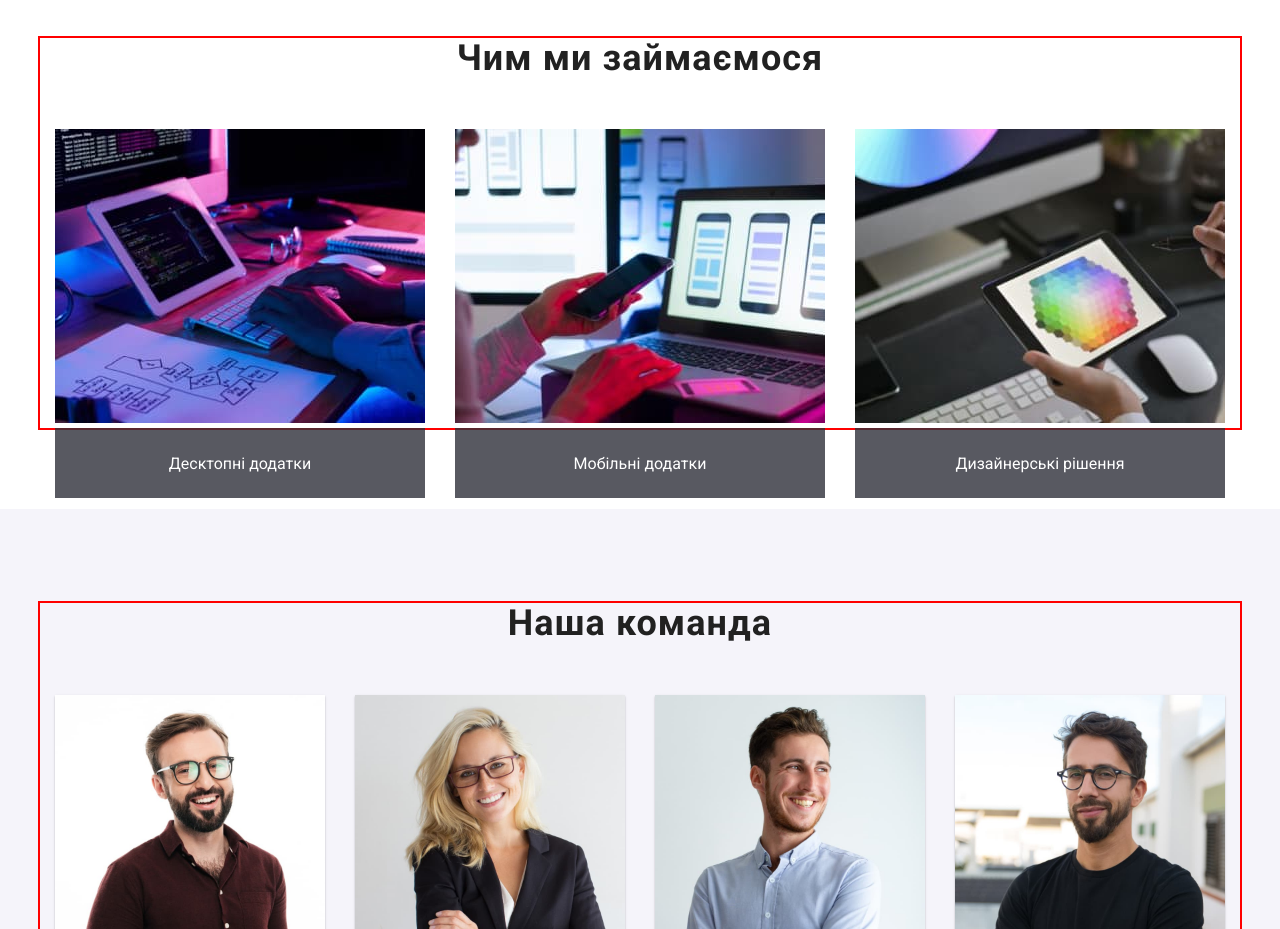
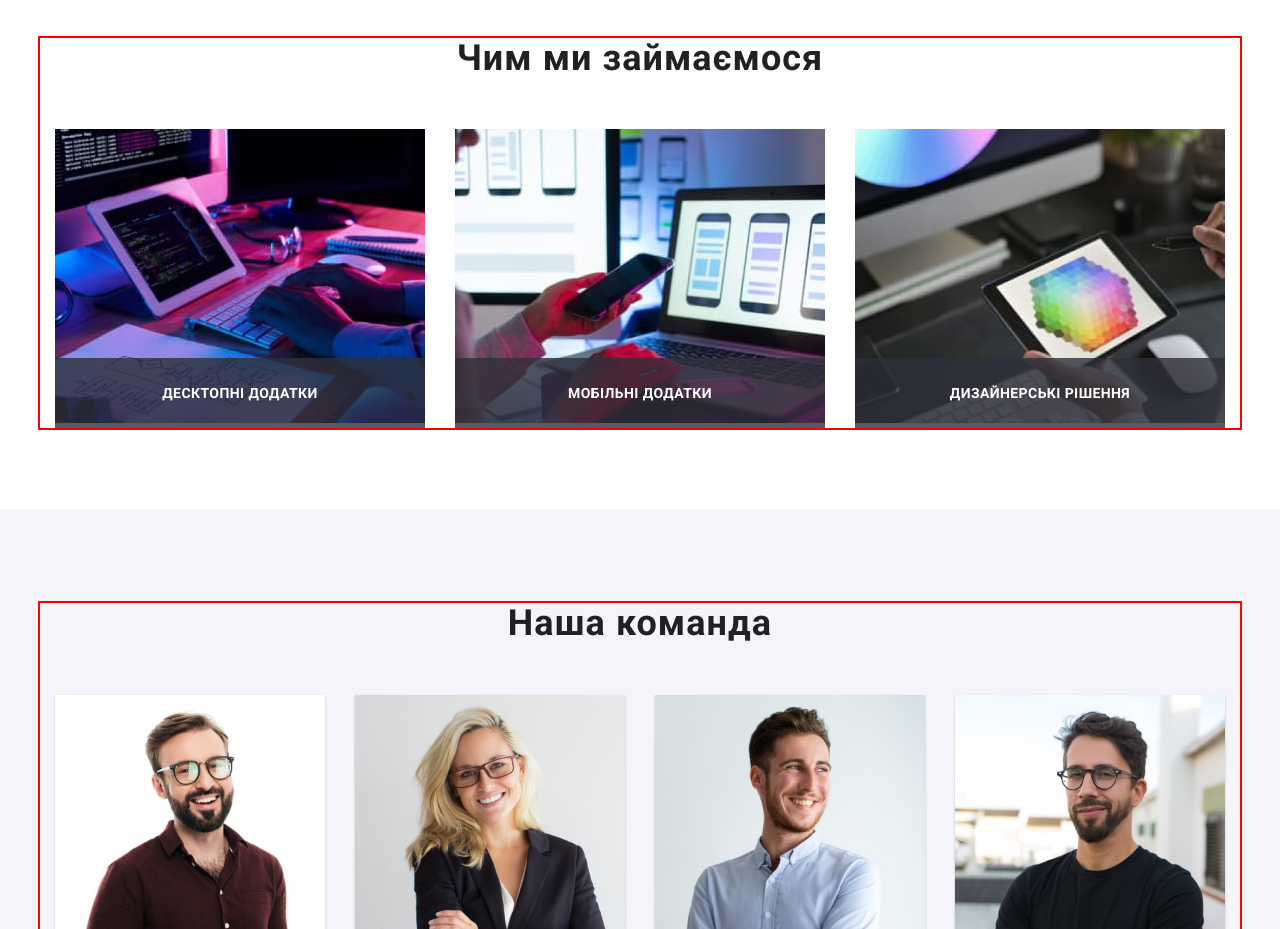
Before and after one commit to AntonAnatoliyovich/goit-markup-hw-05, a plain HTML site: page index.html in a window 1280 px wide. Shown: the part 1080-2009 px from the top of the page. Drawn offline with nearby package versions, Linux system fonts and the light colour scheme.

Commit message:
index.html

```diff
--- a/css/styles.css
+++ b/css/styles.css
@@ -92,7 +92,6 @@ address {
   padding-top: 94px;
   padding-bottom: 94px;
 }
-
 
 /* -------body------- */
 
@@ -388,9 +387,6 @@ address {
 
 .hero-item-third {
   width: calc((100% - 60px) / 3);
-}
-
-.hero-image {
   position: relative;
 }
 
@@ -399,10 +395,19 @@ address {
   width: 370px;
   height: 70px;
   padding-top: 27px;
+  left: 0px;
+  bottom: 0px;
 
+  font-family: "Roboto";
+  font-style: normal;
+  font-weight: 700;
+  font-size: 14px;
+  line-height: 16px;
   text-align: center;
+  letter-spacing: 0.03em;
+  text-transform: uppercase;
 
-  color: #FFFFFF;
+  color: #ffffff;
   background: rgba(47, 48, 58, 0.8);
 }
 
--- a/index.html
+++ b/index.html
@@ -113,7 +113,7 @@
             <h2 class="hero-title-third title">Чим ми займаємося</h2>
             <ul class="hero-list-third">
               <li class="hero-item-third list">
-                <img class="hero-image" src="./image/img1.jpg" alt="фото1" width="370" height="294" />
+                  <img src="./image/img1.jpg" alt="фото1" width="370" height="294" />
                 <p class="hero-text-third">Десктопні додатки</p>
               </li>
               <li class="hero-item-third list">
```
